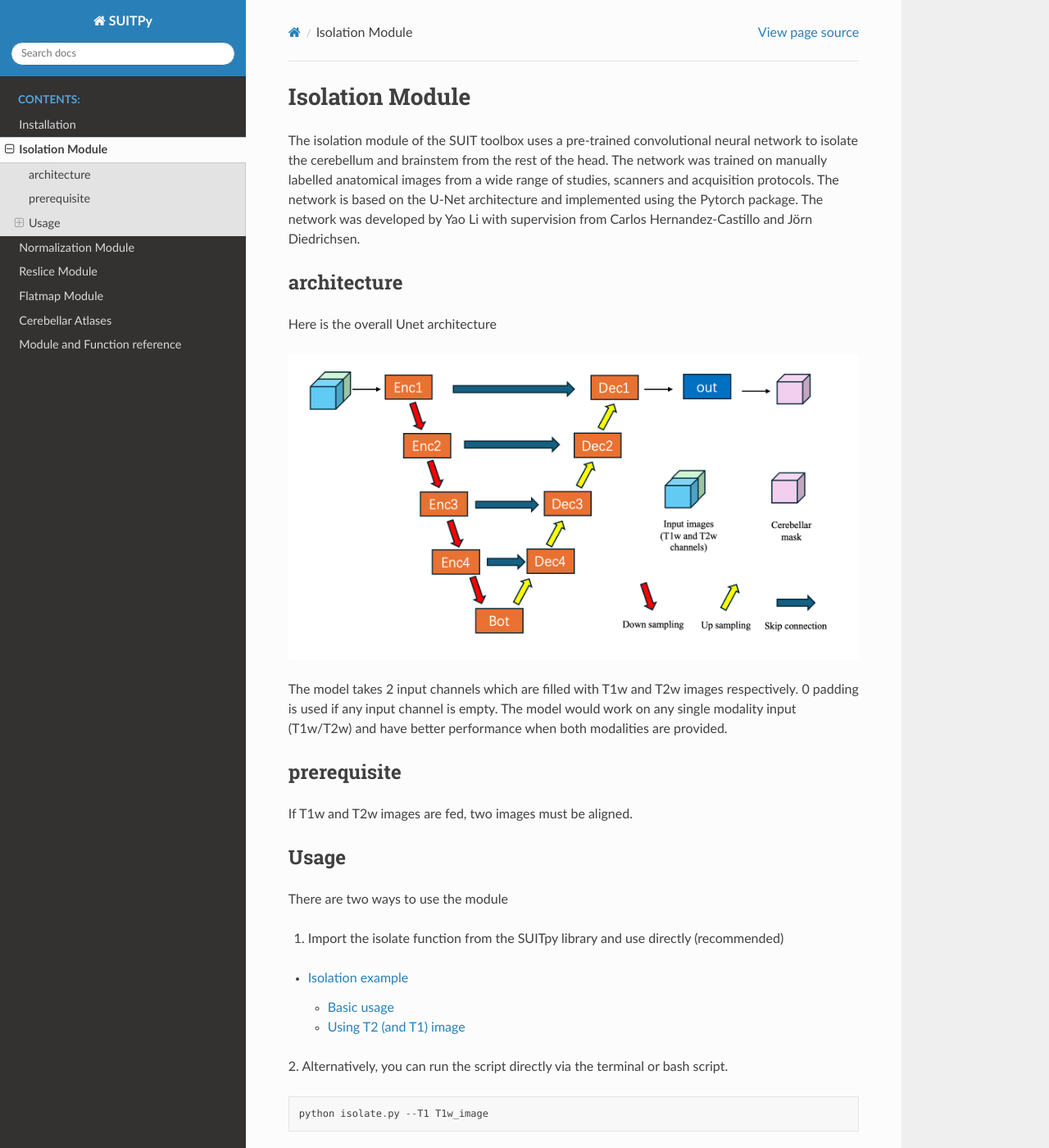
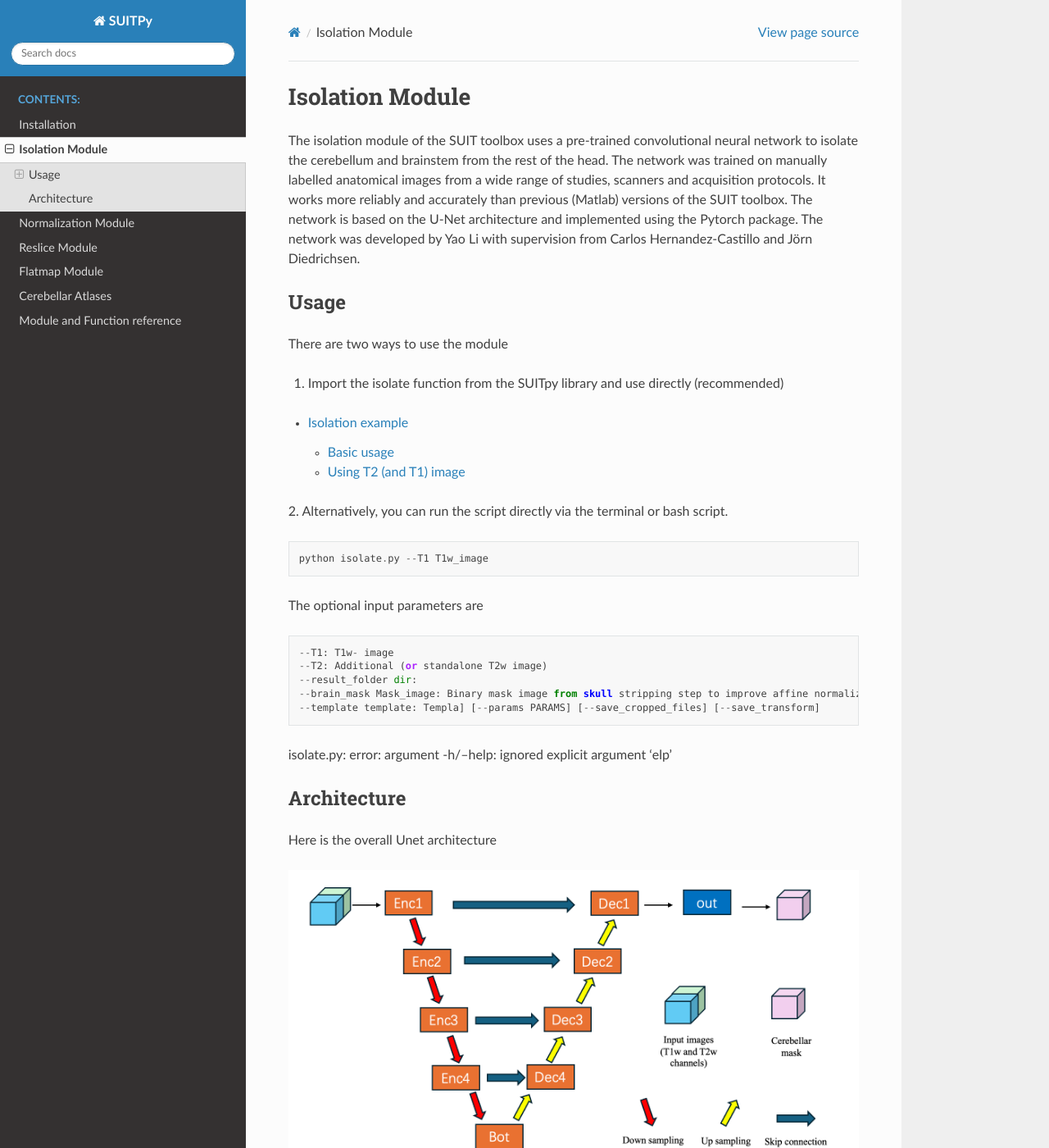
Before and after one commit to DiedrichsenLab/SUITPy, a Sphinx documentation site: the page built from docs/source/isolate.rst, in a window 1280 px wide and 1400 px high. Shown: the whole window at 82% size. Built offline with Sphinx 7.4.7 and the Read the Docs theme 3.1.0, drawn with Linux system fonts in a browser that asks for light colours; pages that are not in the unit, such as notebooks, are missing from menus; some of the changed text lies outside the part shown.

Commit message:
Isolation example

```diff
--- a/docs/source/isolate.rst
+++ b/docs/source/isolate.rst
@@ -1,23 +1,11 @@
 Isolation Module
 ================
 
-The isolation module of the SUIT toolbox uses a pre-trained convolutional neural network to isolate the cerebellum and brainstem from the rest of the head. The network was trained on manually labelled anatomical images from a wide range of studies, scanners and acquisition protocols. The network is based on the U-Net architecture and implemented using the Pytorch package. The network was developed by Yao Li with supervision from Carlos Hernandez-Castillo and Jörn Diedrichsen.
-
-architecture
-----------
-Here is the overall Unet architecture
-
-.. image:: Unet.png
-
-The model takes 2 input channels which are filled with T1w and T2w images respectively. 0 padding is used if any input channel is empty. The model would work on any single modality input (T1w/T2w) and have better performance when both modalities are provided.
-
-prerequisite
---------
-If T1w and T2w images are fed, two images must be aligned.
-
+The isolation module of the SUIT toolbox uses a pre-trained convolutional neural network to isolate the cerebellum and brainstem from the rest of the head. The network was trained on manually labelled anatomical images from a wide range of studies, scanners and acquisition protocols. It works more reliably and accurately than previous (Matlab) versions of the SUIT toolbox.
+The network is based on the U-Net architecture and implemented using the Pytorch package. The network was developed by Yao Li with supervision from Carlos Hernandez-Castillo and Jörn Diedrichsen.
 
 Usage
-----------
+-----
 
 There are two ways to use the module
 
@@ -33,6 +21,21 @@ There are two ways to use the module
 ::
     python isolate.py --T1 T1w_image
 
-There are also other parameters available. Use the following command to see the details
+The optional input parameters are
 ::
-    python isolate.py -help
+    --T1: T1w- image
+    --T2: Additional (or standalone T2w image)
+    --result_folder dir:
+    --brain_mask Mask_image: Binary mask image from skull stripping step to improve affine normalization
+    --template template: Templa] [--params PARAMS] [--save_cropped_files] [--save_transform]
+isolate.py: error: argument -h/--help: ignored explicit argument 'elp'
+
+
+Architecture
+------------
+Here is the overall Unet architecture
+
+.. image:: Unet.png
+
+The model takes 2 input channels which are filled with T1w and T2w images respectively. 0 padding is used if any input channel is empty. The model would work on any single modality input (T1w/T2w) and have better performance when both modalities are provided.
+If T1w and T2w images are fed, two images must be co-registered to each other.
```
